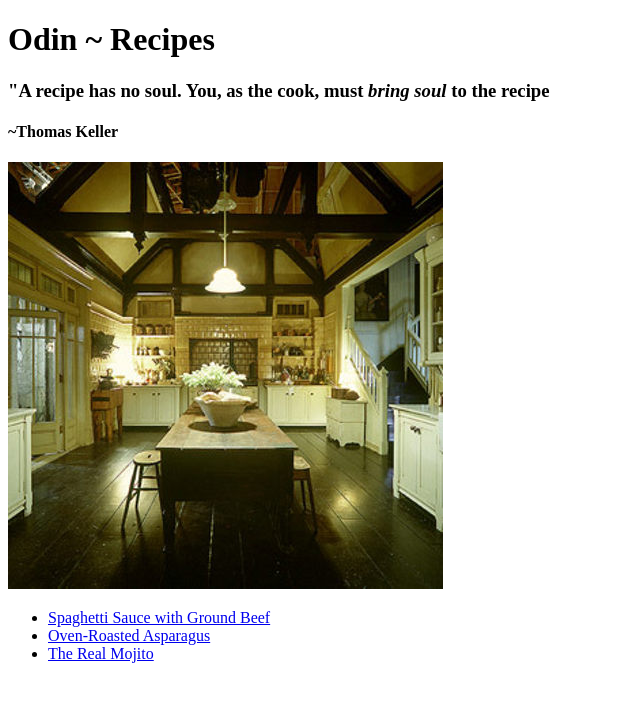
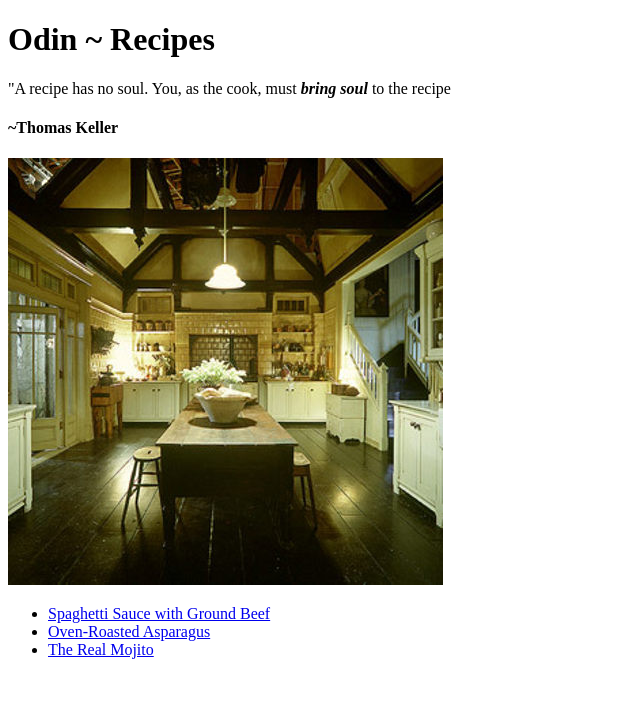
Before and after one commit to LalaRova1/odin-recipes, a plain HTML site: page index.html in a window 1280 px wide. Shown: the whole page, without its empty margins (0-640 px from the left). Drawn offline with Linux system fonts and the light colour scheme.

Commit message:
fixed quote

```diff
--- a/index.html
+++ b/index.html
@@ -7,7 +7,7 @@
     </head>
     <Body>
         <H1>Odin ~ Recipes</H1>
-        <H3>"A recipe has no soul. You, as the cook, must <strong><em>bring soul</em></strong> to the recipe</H3>
+        <p>"A recipe has no soul. You, as the cook, must <strong><em>bring soul</em></strong> to the recipe</p>
         <H4>~Thomas Keller</H4>
         <img src="img/kitchen.jpg" alt="Spacious kitchen with a long table in the center">
         <ul>
```
